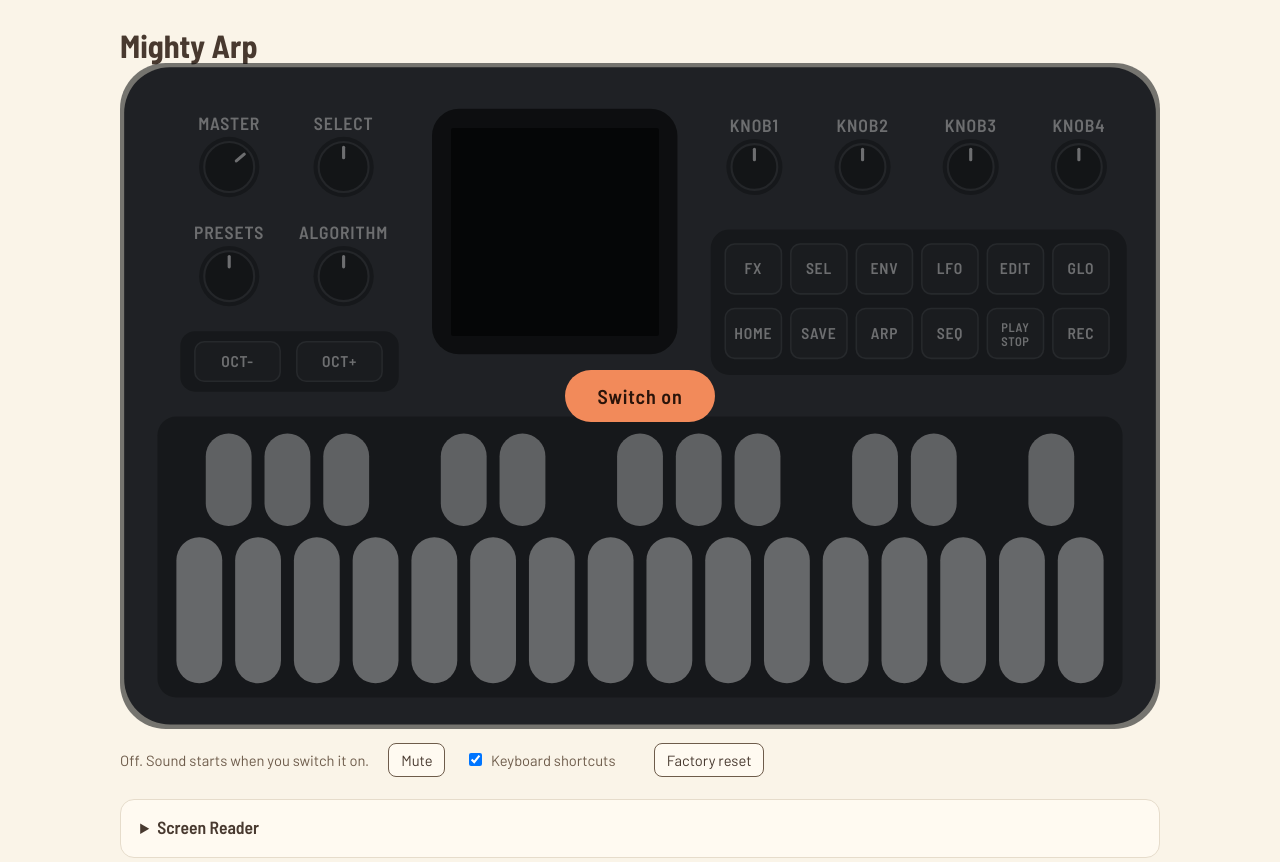
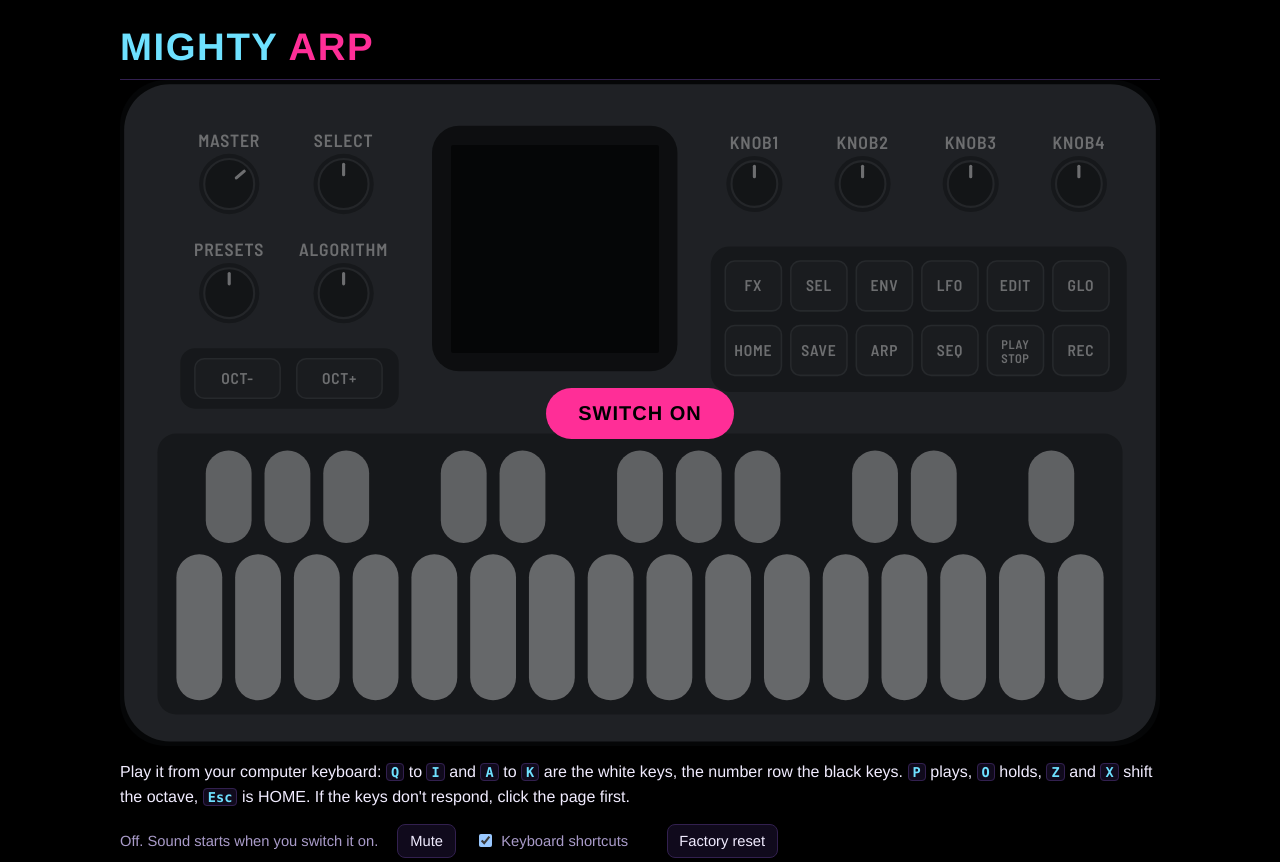
Before and after one commit to NickCulbertson/FM1-Mighty-Arp, a plain HTML site: page emu/index.html in a window 1280 px wide. Shown: the top 862 px of the page. Drawn offline with Linux system fonts and the light colour scheme; a script that the page names is missing.

Commit message:
The emulator's page in the front page's look; no build object files

```diff
--- a/emu/index.html
+++ b/emu/index.html
@@ -77,10 +77,30 @@ a { color: var(--accent); }
 .help ul { padding-left: 1.1rem; }
 kbd { font: 600 .85em ui-monospace, Menlo, monospace; background: var(--card); border: 1px solid var(--rule); border-radius: 4px; padding: 0 .3em; color: var(--ink); }
 </style>
+<style id="QG_STYLE">
+html:root:root { --ground: #000; --ink: #f1ecff; --muted: #a99bc9; --rule: #32204f; --accent: #ff2e97; --teal: #6ee1ff;
+                 --card: #100a1c; --bad: #ff6b8b; --focus: #ffe200; color-scheme: dark; }
+body { font-family: "Helvetica Neue", Helvetica, Arial, sans-serif; }
+header { align-items: center; padding-bottom: .8rem; border-bottom: 1px solid var(--rule); margin-bottom: 1.2rem; }
+h1 { font: 700 2.4rem/1 "Helvetica Neue", Helvetica, Arial, sans-serif; letter-spacing: .04em; text-transform: uppercase; }
+h1 a { text-decoration: none; }
+h1 .m { color: #6ee1ff; }
+h1 .a { color: #ff2e97; }
+p.qg-hint { margin: .9rem 0 0; color: var(--ink); }
+p.qg-hint kbd { color: #6ee1ff; border-color: var(--rule); background: var(--card); }
+.start button { background: #ff2e97; color: #000; font-family: "Helvetica Neue", Helvetica, Arial, sans-serif;
+                text-transform: uppercase; letter-spacing: .05em; font-weight: 700; }
+.start button:hover, .start button:focus-visible { background: #ffe200; }
+.held .btnface, .held .keyface { stroke: #ff2e97; }
+.latched .btnface, .latched .keyface { stroke: #6ee1ff; }
+.bar button, .speak button { border-color: var(--rule); }
+.bar button:hover, .speak button:hover { border-color: #ffe200; }
+.speak summary h2 { color: #6ee1ff; text-transform: uppercase; letter-spacing: .06em; font-family: "Helvetica Neue", Helvetica, Arial, sans-serif; font-size: 1rem; }
+</style>
 </head>
 <body>
 <header>
-  <h1>Mighty Arp</h1>
+  <h1><a href="../"><span class="m">Mighty</span> <span class="a">Arp</span></a></h1>
 </header>
 <main>
 <h2 class="sr">The FM-1</h2>
@@ -97,6 +117,7 @@ kbd { font: 600 .85em ui-monospace, Menlo, monospace; background: var(--card); b
   Page Up and Page Down faster. Space or Enter holds a button or key down while you hold it; Shift and Enter keeps it down
   until you press it again (with a mouse: Shift-click or right-click).</p>
 
+<p class="qg-hint">Play it from your computer keyboard: <kbd>Q</kbd> to <kbd>I</kbd> and <kbd>A</kbd> to <kbd>K</kbd> are the white keys, the number row the black keys. <kbd>P</kbd> plays, <kbd>O</kbd> holds, <kbd>Z</kbd> and <kbd>X</kbd> shift the octave, <kbd>Esc</kbd> is HOME. If the keys don't respond, click the page first.</p>
 <div class="bar">
   <span id="status" role="status">Off. Sound starts when you switch it on.</span>
   <span id="alert" role="alert"></span>
```
Also changed, not shown: 1 other file.
